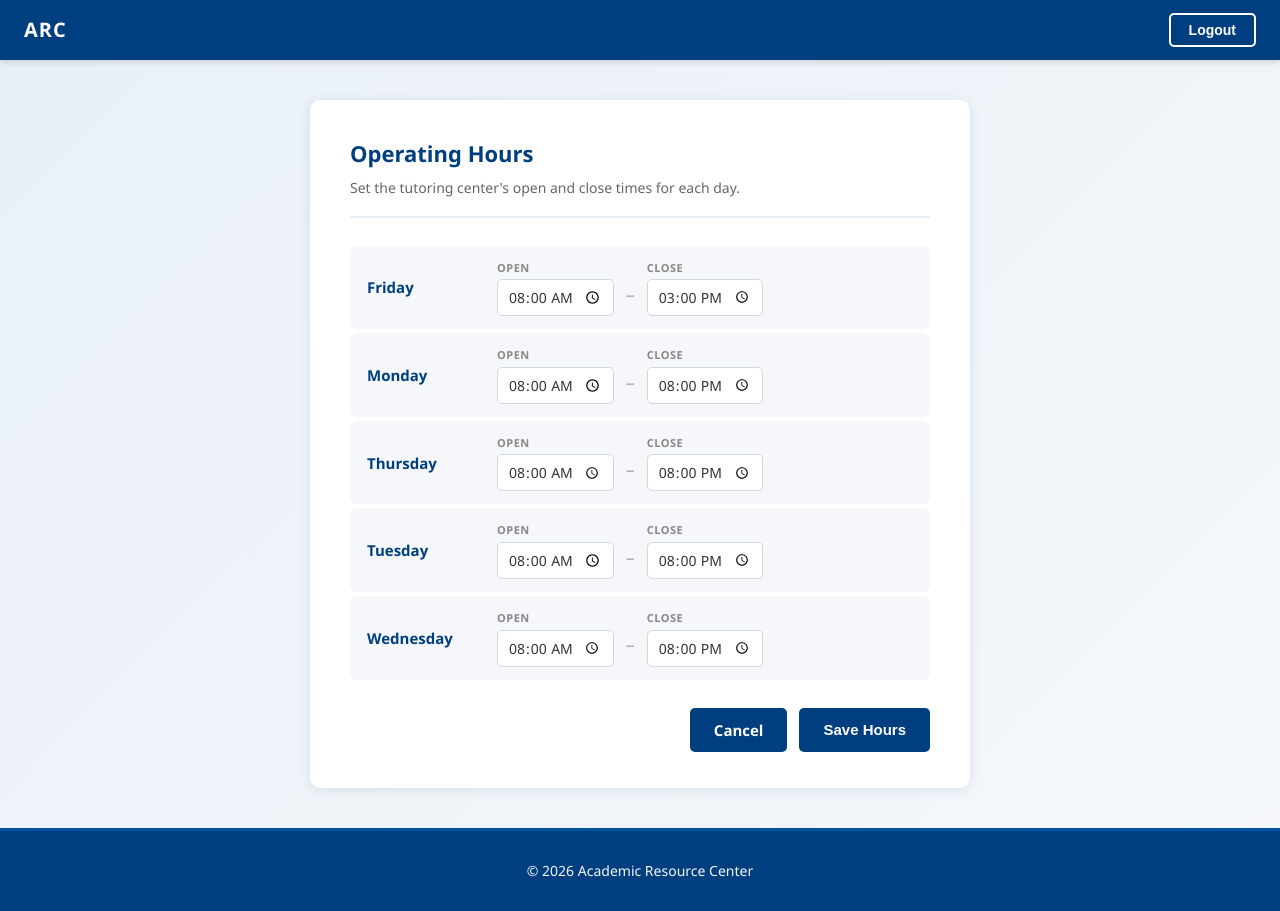
After one commit to GravesSoftwareDev/ARC---Scheduling-App, a Django app: page /operating-hours/ in a window 1280 px wide. The commit adds this page. Run offline with Django 5.2, Linux system fonts and the light colour scheme; a user stored in the database is signed in; data comes from the database, SQL or seed files in the repository; both versions use the stored data as it was after the commit.

Commit message:
Fixed some Registration Form errors, Formatted Dashboard links, Added ability to change operating hours for admins

```diff
--- a/scheduling_app/account/forms.py
+++ b/scheduling_app/account/forms.py
@@ -1,7 +1,7 @@
 from django import forms
 from django.contrib.auth import get_user_model
 from django.contrib.auth.forms import UserCreationForm
-from .models import Subject
+from .models import Subject, OperatingHours
 
 User = get_user_model()
 
@@ -26,3 +26,12 @@ class RegistrationForm(UserCreationForm):
             user.save()
             user.subjects.set(self.cleaned_data["subjects"])
         return user
+
+class OpenHoursForm(forms.ModelForm):
+    class Meta:
+        model = OperatingHours
+        fields = ['start_time', 'end_time']
+        widgets = {
+            'start_time': forms.TimeInput(attrs={'type': 'time', 'class': 'time-input'}),
+            'end_time': forms.TimeInput(attrs={'type': 'time', 'class': 'time-input'}),
+        }
--- a/scheduling_app/account/static/account/css/styles.css
+++ b/scheduling_app/account/static/account/css/styles.css
@@ -122,6 +122,11 @@ a:hover {
 .nav-btn-logout {
     background-color: transparent;
     color: var(--secondary-color);
+    border: 2px solid var(--secondary-color);
+}
+.nav-btn-logout-dark {
+    background-color: transparent;
+    color: var(--primary-color);
     border: 2px solid var(--secondary-color);
 }
 
@@ -456,3 +461,112 @@ a:hover {
         display: none;
     }
 }
+
+/* Registration & Admin Forms */
+.registration-container {
+    max-width: 640px;
+    margin: 40px auto;
+    background: var(--secondary-color);
+    border-radius: 10px;
+    box-shadow: 0 2px 12px rgba(0, 63, 127, 0.1);
+    padding: 32px 40px;
+}
+
+.registration-container h2 {
+    margin: 0 0 24px;
+    color: var(--primary-color);
+    font-size: 22px;
+}
+
+.registration-form p {
+    margin-bottom: 16px;
+}
+
+.registration-form label {
+    display: block;
+    font-weight: 600;
+    margin-bottom: 4px;
+    color: var(--text-color);
+}
+
+.registration-form input,
+.registration-form select {
+    width: 100%;
+    padding: 8px 10px;
+    border: 1px solid var(--border-color);
+    border-radius: 5px;
+    font-size: 14px;
+    box-sizing: border-box;
+}
+
+.registration-form input:focus,
+.registration-form select:focus {
+    outline: none;
+    border-color: var(--primary-light);
+    box-shadow: 0 0 0 2px rgba(0, 63, 127, 0.15);
+}
+
+.btn {
+    display: inline-block;
+    padding: 10px 24px;
+    border: none;
+    border-radius: 5px;
+    font-size: 15px;
+    font-weight: 600;
+    cursor: pointer;
+    transition: opacity 0.2s ease;
+}
+
+.btn:hover {
+    opacity: 0.87;
+}
+
+.btn-primary {
+    background-color: var(--primary-color);
+    color: var(--secondary-color);
+}
+
+.form-errors {
+    color: var(--danger-color);
+    font-size: 13px;
+}
+
+/* Operating Hours Table */
+.hours-table {
+    width: 100%;
+    border-collapse: collapse;
+    margin-bottom: 24px;
+}
+
+.hours-table th {
+    text-align: left;
+    padding: 10px 12px;
+    background-color: var(--primary-color);
+    color: var(--secondary-color);
+    font-size: 14px;
+}
+
+.hours-table td {
+    padding: 10px 12px;
+    border-bottom: 1px solid var(--border-color);
+    vertical-align: middle;
+}
+
+.hours-table tr:last-child td {
+    border-bottom: none;
+}
+
+.hours-table input[type="time"],
+.hours-table select {
+    padding: 6px 8px;
+    border: 1px solid var(--border-color);
+    border-radius: 5px;
+    font-size: 14px;
+}
+
+.hours-table input[type="time"]:focus,
+.hours-table select:focus {
+    outline: none;
+    border-color: var(--primary-light);
+    box-shadow: 0 0 0 2px rgba(0, 63, 127, 0.15);
+}
--- a/scheduling_app/account/templates/account/base.html
+++ b/scheduling_app/account/templates/account/base.html
@@ -15,7 +15,7 @@
         </a>
         <div class="navbar-auth">
             {% if user.is_authenticated %}
-                <form method="post" action="{% url 'dashboard:logout' %}" style="display:inline;">
+                <form method="post" action="{% url 'dashboard:logout' %}" class="button-form">
                     {% csrf_token %}
                     <button type="submit" class="nav-btn nav-btn-logout">Logout</button>
                 </form>
--- a/scheduling_app/account/templates/account/dashboard.html
+++ b/scheduling_app/account/templates/account/dashboard.html
@@ -11,10 +11,11 @@
             {% if user.subjects.all %}
             <p><strong>Subjects:</strong> {{ user.subjects.all|join:", " }}</p>
             {% endif %}
+            <p><strong><a href="{% url 'dashboard:password_change' %}">Change Password</a></strong></p>
             {% if user.role == 'ADMIN' %}
-            <p><strong>Add Employee:</strong> <a href="{% url 'dashboard:registration' %}">Add New Employee</a></p>
+            <p><strong><a href="{% url 'dashboard:registration' %}">Register Employee</a></strong></p>
+            <p><strong><a href="{% url 'dashboard:operating_hours' %}">Edit Operating Hours</a></strong></p>
             {% endif %}
-            <p><strong>Reset your password:</strong> <a href="{% url 'dashboard:password_change' %}">Change Password</a></p>
         </div>
 
         <div class="calendar-section">
--- /dev/null
+++ b/scheduling_app/account/templates/account/operating_hours.html
@@ -0,0 +1,197 @@
+{% extends "account/base.html" %}
+{% block title %}Operating Hours - Academic Resource Center{% endblock %}
+
+{% block content %}
+<div class="oh-container">
+    <div class="oh-header">
+        <h2>Operating Hours</h2>
+        <p class="oh-subtitle">Set the tutoring center's open and close times for each day.</p>
+    </div>
+
+    <form method="post" class="oh-form">
+        {% csrf_token %}
+        {{ formset.management_form }}
+
+        <div class="oh-days">
+            {% for form in formset %}
+                {{ form.id }}
+                <div class="oh-day-row{% if form.errors %} oh-day-row--error{% endif %}">
+                    <div class="oh-day-label">
+                        {{ form.instance.get_day_of_week_display }}
+                    </div>
+                    <div class="oh-times">
+                        <div class="oh-time-group">
+                            <label class="oh-time-label">Open</label>
+                            {{ form.start_time }}
+                        </div>
+                        <span class="oh-time-sep">–</span>
+                        <div class="oh-time-group">
+                            <label class="oh-time-label">Close</label>
+                            {{ form.end_time }}
+                        </div>
+                    </div>
+                    {% if form.errors %}
+                    <div class="oh-error">
+                        {% for error in form.non_field_errors %}{{ error }}{% endfor %}
+                        {% for field in form %}{% for error in field.errors %}{{ error }}{% endfor %}{% endfor %}
+                    </div>
+                    {% endif %}
+                </div>
+            {% endfor %}
+        </div>
+
+        {% if formset.non_form_errors %}
+            <div class="oh-error oh-error--global">{{ formset.non_form_errors }}</div>
+        {% endif %}
+
+        <div class="oh-actions">
+            <a href="{% url 'dashboard:dashboard' %}" class="btn btn-primary">Cancel</a>
+            <button type="submit" class="btn btn-primary">Save Hours</button>
+        </div>
+    </form>
+</div>
+
+<style>
+.oh-container {
+    max-width: 580px;
+    margin: 40px auto;
+    background: var(--secondary-color);
+    border-radius: 10px;
+    box-shadow: 0 2px 12px rgba(0, 63, 127, 0.1);
+    padding: 36px 40px;
+}
+
+.oh-header {
+    margin-bottom: 28px;
+    border-bottom: 2px solid var(--accent-color);
+    padding-bottom: 16px;
+}
+
+.oh-header h2 {
+    margin: 0 0 6px;
+    color: var(--primary-color);
+    font-size: 22px;
+    font-weight: 600;
+}
+
+.oh-subtitle {
+    margin: 0;
+    font-size: 14px;
+    color: #666;
+}
+
+.oh-days {
+    display: flex;
+    flex-direction: column;
+    gap: 4px;
+    margin-bottom: 28px;
+}
+
+.oh-day-row {
+    display: flex;
+    align-items: center;
+    gap: 20px;
+    padding: 12px 16px;
+    border-radius: 7px;
+    background: var(--light-color);
+    border: 1px solid transparent;
+    transition: border-color 0.2s;
+}
+
+.oh-day-row:hover {
+    border-color: var(--border-color);
+}
+
+.oh-day-row--error {
+    border-color: var(--danger-color);
+    background: #FFF5F5;
+}
+
+.oh-day-label {
+    width: 110px;
+    font-weight: 600;
+    color: var(--primary-color);
+    font-size: 15px;
+    flex-shrink: 0;
+}
+
+.oh-times {
+    display: flex;
+    align-items: center;
+    gap: 12px;
+    flex: 1;
+}
+
+.oh-time-group {
+    display: flex;
+    flex-direction: column;
+    gap: 3px;
+}
+
+.oh-time-label {
+    font-size: 11px;
+    font-weight: 600;
+    color: #888;
+    text-transform: uppercase;
+    letter-spacing: 0.5px;
+}
+
+.oh-times input[type="time"] {
+    padding: 7px 10px;
+    border: 1px solid var(--border-color);
+    border-radius: 5px;
+    font-size: 14px;
+    font-family: var(--font-family);
+    color: var(--text-color);
+    background: var(--secondary-color);
+    transition: border-color 0.2s, box-shadow 0.2s;
+}
+
+.oh-times input[type="time"]:focus {
+    outline: none;
+    border-color: var(--primary-color);
+    box-shadow: 0 0 0 2px rgba(0, 63, 127, 0.12);
+}
+
+.oh-time-sep {
+    color: #aaa;
+    font-size: 18px;
+    margin-top: 14px;
+}
+
+.oh-error {
+    color: var(--danger-color);
+    font-size: 13px;
+    margin-top: 4px;
+    width: 100%;
+}
+
+.oh-error--global {
+    margin-bottom: 16px;
+    padding: 10px 14px;
+    background: #FFF0F0;
+    border-left: 4px solid var(--danger-color);
+    border-radius: 5px;
+}
+
+.oh-actions {
+    display: flex;
+    justify-content: flex-end;
+    gap: 12px;
+}
+
+.btn-secondary {
+    background-color: transparent;
+    color: var(--primary-color);
+    border: 1px solid var(--border-color);
+    text-decoration: none;
+    display: inline-flex;
+    align-items: center;
+}
+
+.btn-secondary:hover {
+    background-color: var(--light-color);
+    text-decoration: none;
+}
+</style>
+{% endblock %}
--- a/scheduling_app/account/urls.py
+++ b/scheduling_app/account/urls.py
@@ -28,5 +28,6 @@ urlpatterns = [
         token_generator=password_reset_token,
     ), name='password_reset_confirm'),
     path('password-reset/complete/', auth_views.PasswordResetCompleteView.as_view(template_name='account/registration/password_reset_complete.html'), name='password_reset_complete'),
-    path('registration/', views.registration,name='registration'),
+    path('registration/', views.registration, name='registration'),
+    path('operating-hours/', views.operating_hours, name='operating_hours'),
 ]
--- a/scheduling_app/account/views.py
+++ b/scheduling_app/account/views.py
@@ -1,8 +1,10 @@
-from django.shortcuts import render
+from django.shortcuts import render, redirect
 from .models import WeeklyAvailability, OperatingHours
 from datetime import time
 from django.contrib.auth.decorators import login_required, user_passes_test
-from .forms import RegistrationForm
+from django.forms import modelformset_factory
+from django.db.models import Case, When, IntegerField
+from .forms import RegistrationForm, OpenHoursForm
 
 # Create your views here.
 @login_required
@@ -110,8 +112,6 @@ def dashboard(request):
 
 @login_required
 @user_passes_test(lambda u: u.role == 'ADMIN')
-@login_required
-@user_passes_test(lambda u: u.role == 'ADMIN')
 def registration(request):
     if request.method == 'POST':
         user_form = RegistrationForm(request.POST)
@@ -130,3 +130,31 @@ def registration(request):
         'account/register.html',
         {'user_form': user_form}
     )
+
+
+@login_required
+@user_passes_test(lambda u: u.role == 'ADMIN')
+def operating_hours(request):
+    days = [d[0] for d in OperatingHours.DayOfWeek.choices]
+
+    # Ensure an OperatingHours row exists for each day
+    for day in days:
+        OperatingHours.objects.get_or_create(
+            day_of_week=day,
+            defaults={'start_time': time(8, 0), 'end_time': time(18, 0)}
+        )
+
+    OperatingHoursFormSet = modelformset_factory(
+        OperatingHours, form=OpenHoursForm, extra=0
+    )
+    queryset = OperatingHours.objects.all()
+
+    if request.method == 'POST':
+        formset = OperatingHoursFormSet(request.POST, queryset=queryset)
+        if formset.is_valid():
+            formset.save()
+            return redirect('dashboard:operating_hours')
+    else:
+        formset = OperatingHoursFormSet(queryset=queryset)
+
+    return render(request, 'account/operating_hours.html', {'formset': formset})
```
Also changed, not shown: scheduling_app/account/templates/account/register_done.html (+10 -0 lines), scheduling_app/db.sqlite3.
